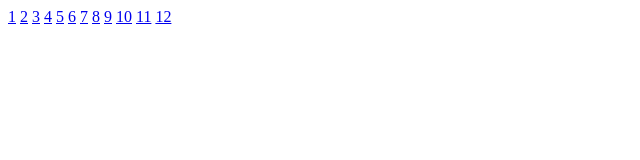
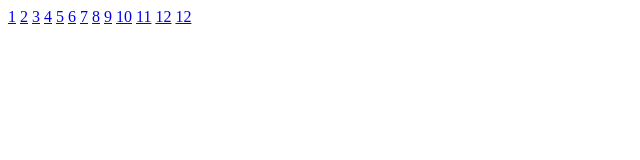
Before and after one commit to crestefallen666/GitLearn, a plain HTML site: page index.html in a window 1280 px wide. Shown: the full height of the page, 0-640 px from the left. Drawn offline with Linux system fonts and the light colour scheme.

Commit message:
dodany link

```diff
--- a/index.html
+++ b/index.html
@@ -18,6 +18,7 @@
 <a href="ksiega10.html">10</a>
 <a href="ksiega11.html">11</a>
 <a href="ksiega12.html">12</a>
+<a href="ksiega13.html">12</a>
 
 </body>
 </html>
```
